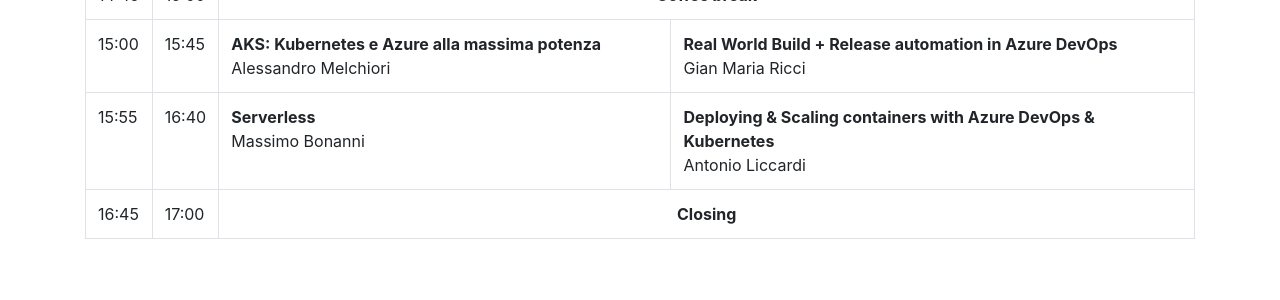
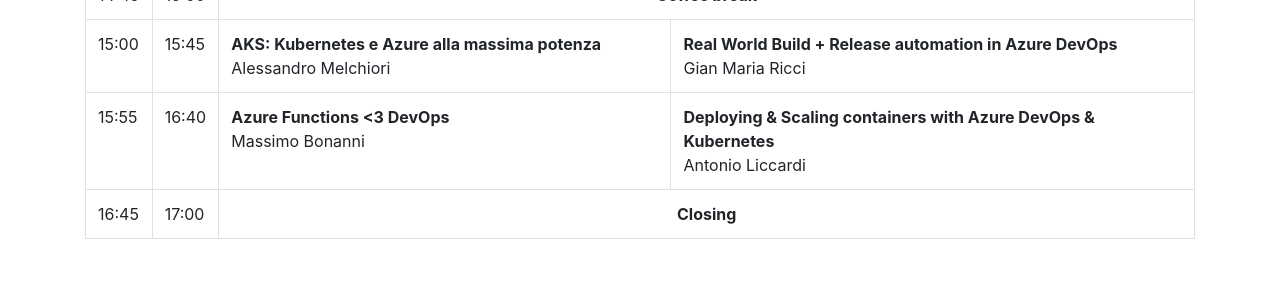
Before and after one commit to DomusDotNet/domusdotnet.github.io, a Jekyll site: the page built from _event_cards/2019-01-25-DevOps_at_Work.md, in a window 1280 px wide. Shown: the part 1387-1687 px from the top of the page. Built offline with Jekyll 4.4.1, drawn with Linux system fonts in a browser that asks for light colours; nearby versions of some CDN libraries.

Commit message:
Update 2019-01-25-DevOps_at_Work.md
Modifica Titolosessione Massimo

```diff
--- a/_event_cards/2019-01-25-DevOps_at_Work.md
+++ b/_event_cards/2019-01-25-DevOps_at_Work.md
@@ -93,7 +93,7 @@
 	<tr>
 		<td valign="top">15:55</td>
 		<td valign="top">16:40</td>
-		<td valign="top"><b>Serverless</b><br/>Massimo Bonanni</td>
+		<td valign="top"><b>Azure Functions <3 DevOps</b><br/>Massimo Bonanni</td>
 		<td valign="top"><b>Deploying & Scaling containers with Azure DevOps & Kubernetes</b><br/>Antonio Liccardi</td>
 	</tr>
 	<tr>
```
